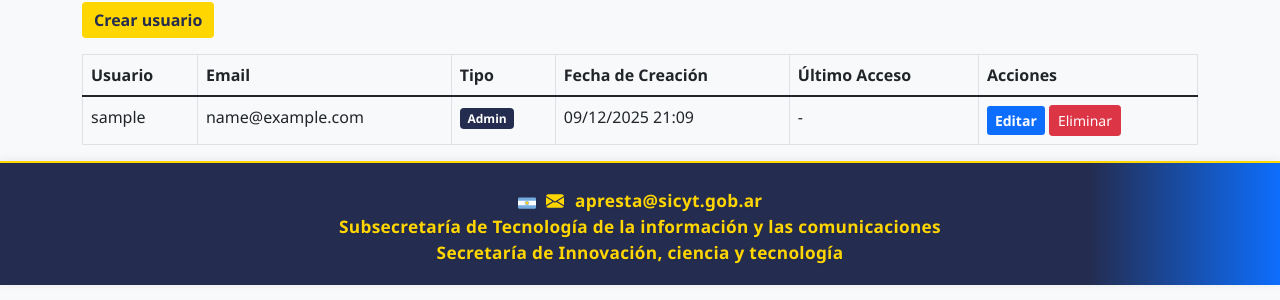
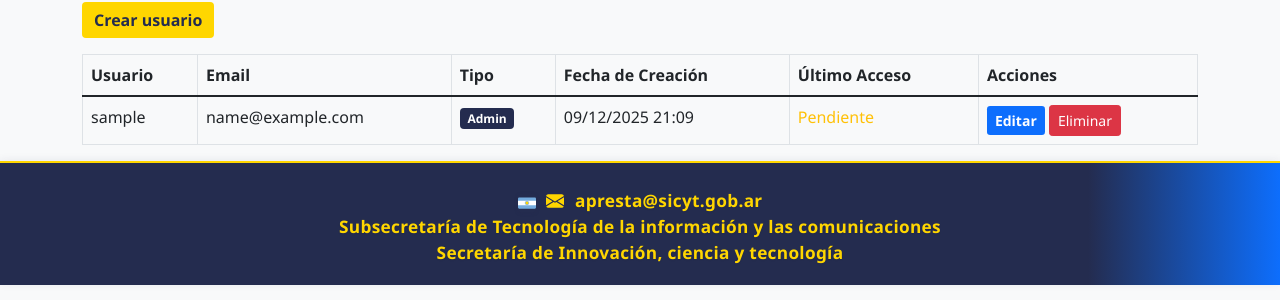
Before and after one commit to alepresta/prestaLabs, a Django app: template templates/usuarios/listar_usuarios.html in a window 1280 px wide. Shown: the part 254-554 px from the top of the page. Run offline with Django 4.2, Linux system fonts and the light colour scheme; the template is opened without the code that fills it: values that come from a table or form of the project are taken from there, others are empty; the visitor is signed in with stand-in values (Sample User, id 1); data comes from the database, SQL or seed files in the repository; parts of the project's set-up code (start-up, migrations or seed data) failed here and were passed over.

Commit message:
Último Acceso: muestra 'Pendiente' si el usuario nunca inició sesión

```diff
--- a/templates/usuarios/listar_usuarios.html
+++ b/templates/usuarios/listar_usuarios.html
@@ -48,7 +48,7 @@
                 {% endif %}
             </td>
             <td>{{ usuario.date_joined|date:'d/m/Y H:i' }}</td>
-            <td>{% if usuario.last_login %}{{ usuario.last_login|date:'d/m/Y H:i' }}{% else %}-{% endif %}</td>
+            <td>{% if usuario.last_login %}{{ usuario.last_login|date:'d/m/Y H:i' }}{% else %}<span class="text-warning">Pendiente</span>{% endif %}</td>
             <td>
                 <a href="/usuarios/editar/?id={{ usuario.id }}" class="btn btn-primary btn-sm">Editar</a>
                 <form method="post" action="/usuarios/eliminar/" style="display:inline;">
```
